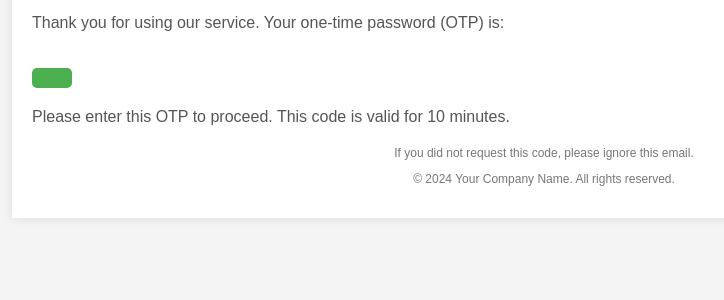
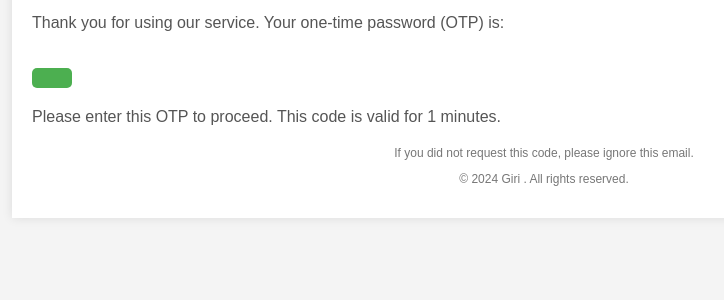
Before and after one commit to giri-rohan/DJANGO-ORM, a Django app: template user_details/templates/signupotpgenerate.html in a window 1280 px wide. Shown: the part 124-424 px from the top of the page, without its empty margins (96-820 px from the left). Run offline with Django 5.2, Linux system fonts and the light colour scheme; the template is opened without the code that fills it, so the values that code supplies are empty; some libraries are stand-ins or nearby versions.

Commit message:
html fixed

```diff
--- a/user_details/templates/signupotpgenerate.html
+++ b/user_details/templates/signupotpgenerate.html
@@ -59,11 +59,11 @@
             <h1>Hello, {{ u_email }}</h1>
             <p>Thank you for using our service. Your one-time password (OTP) is:</p>
             <div class="otp">{{ otp }}</div>
-            <p>Please enter this OTP to proceed. This code is valid for 10 minutes.</p>
+            <p>Please enter this OTP to proceed. This code is valid for 1 minutes.</p>
         </div>
         <div class="footer">
             <p>If you did not request this code, please ignore this email.</p>
-            <p>© 2024 Your Company Name. All rights reserved.</p>
+            <p>© 2024  Giri . All rights reserved.</p>
         </div>
     </div>
 </body>
```
